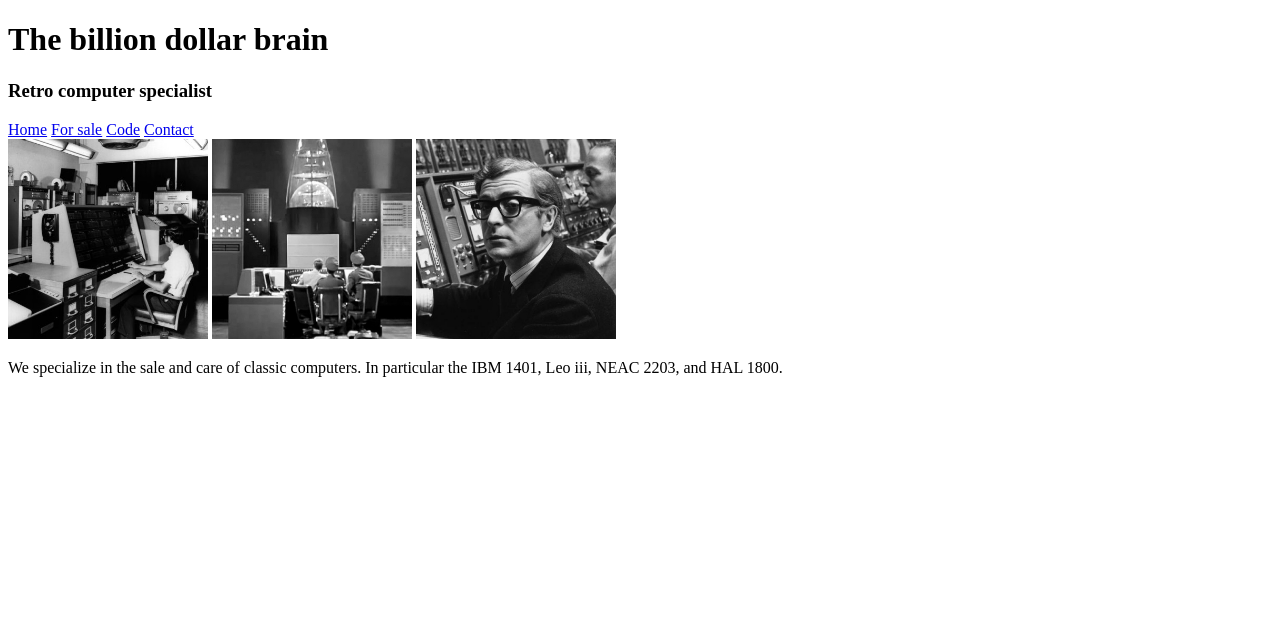
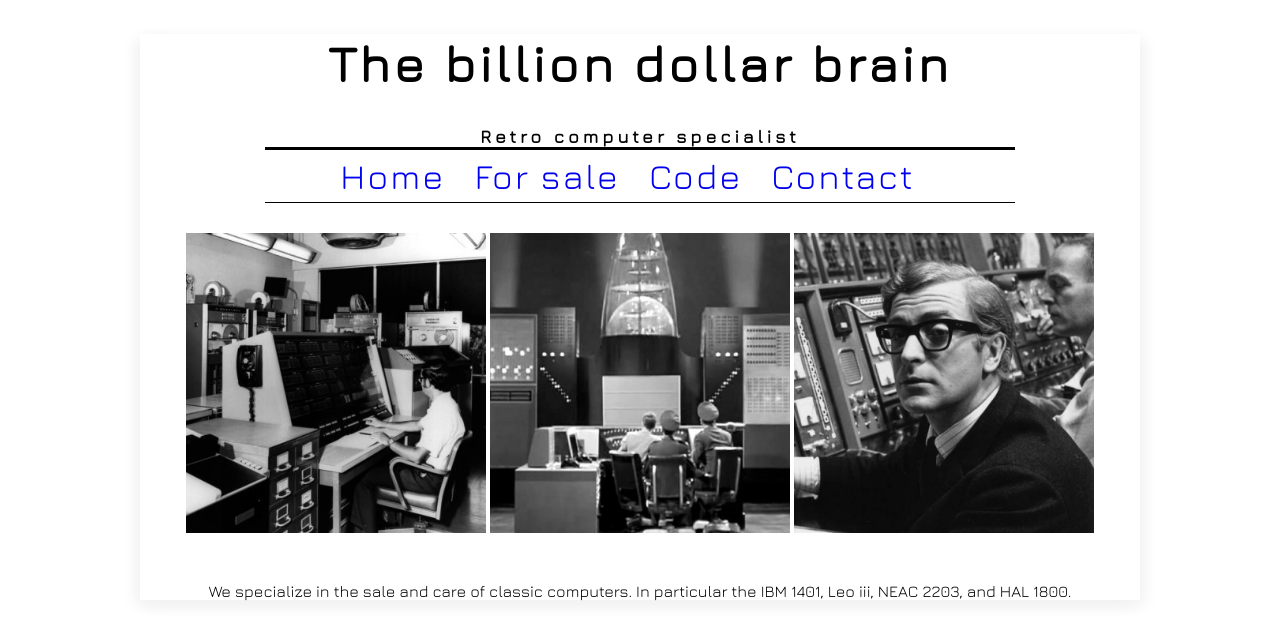
Before and after one commit to span18/million-dollar-brain, a plain HTML site: page index.html in a window 1280 px wide. Drawn offline with nearby package versions, Linux system fonts and the light colour scheme.

Commit message:
adding css

```diff
--- a/css/main.css
+++ b/css/main.css
@@ -1 +1,45 @@
-main.css
+* {
+	box-sizing: border-box;
+}
+
+body {
+	max-width: 1000px;
+	margin: auto;
+	font-family: 'Jura', sans-serif;
+	text-align: center;
+	box-shadow: 5px 5px 15px #f2f2f2, -5px 5px 15px #f2f2f2;
+}
+
+h1 {
+	width: 100%;
+	font-size: 50px;
+	letter-spacing: 4px;
+}
+
+h3 {
+	width: 100%;
+	margin: auto;
+	font-size: 18px;
+	letter-spacing: 4px;
+}
+
+nav {
+	border-top: 3px solid #000;
+	border-bottom: 1px solid #000;
+	margin-right: 125px;
+	margin-left: 125px;
+	padding-top: 5px;
+	padding-bottom: 5px;
+}
+
+a {
+	text-decoration: none;
+	font-size: 35px;
+	margin-right: 25px;
+	letter-spacing: 2px;
+}
+
+.images {
+	padding-top: 30px;
+	padding-bottom: 30px;
+}
--- a/index.html
+++ b/index.html
@@ -2,8 +2,9 @@
 <html lang="en">
 <head>
 	<meta charset="UTF-8">
+	<link href="https://fonts.googleapis.com/css?family=Josefin+Slab|Jura|Open+Sans|PT+Sans+Narrow" rel="stylesheet">
 	<link rel="stylesheet" type="text/css" href="css/main.css">
-	<title>Million Dollar Brain</title>
+	<title>The Billion Dollar Brain</title>
 </head>
 <body>
 	<header>
@@ -18,10 +19,10 @@
 		<a href="#">Contact</a>
 	</nav>
 
-	<div>
-		<img src="images/comp1.jpg" width="200" height="200" alt="guy at computer" />
-		<img src="images/comp2.jpg" width="200" height="200" alt="guy at bigger computer" />
-		<img src="images/comp4.jpg" width="200" height="200" alt="michael caine" />
+	<div class="images">
+		<img src="images/comp1.jpg" width="300" height="300" alt="guy at computer" />
+		<img src="images/comp2.jpg" width="300" height="300" alt="guy at bigger computer" />
+		<img src="images/comp4.jpg" width="300" height="300" alt="michael caine" />
 	</div>
 
 	<div>
```
